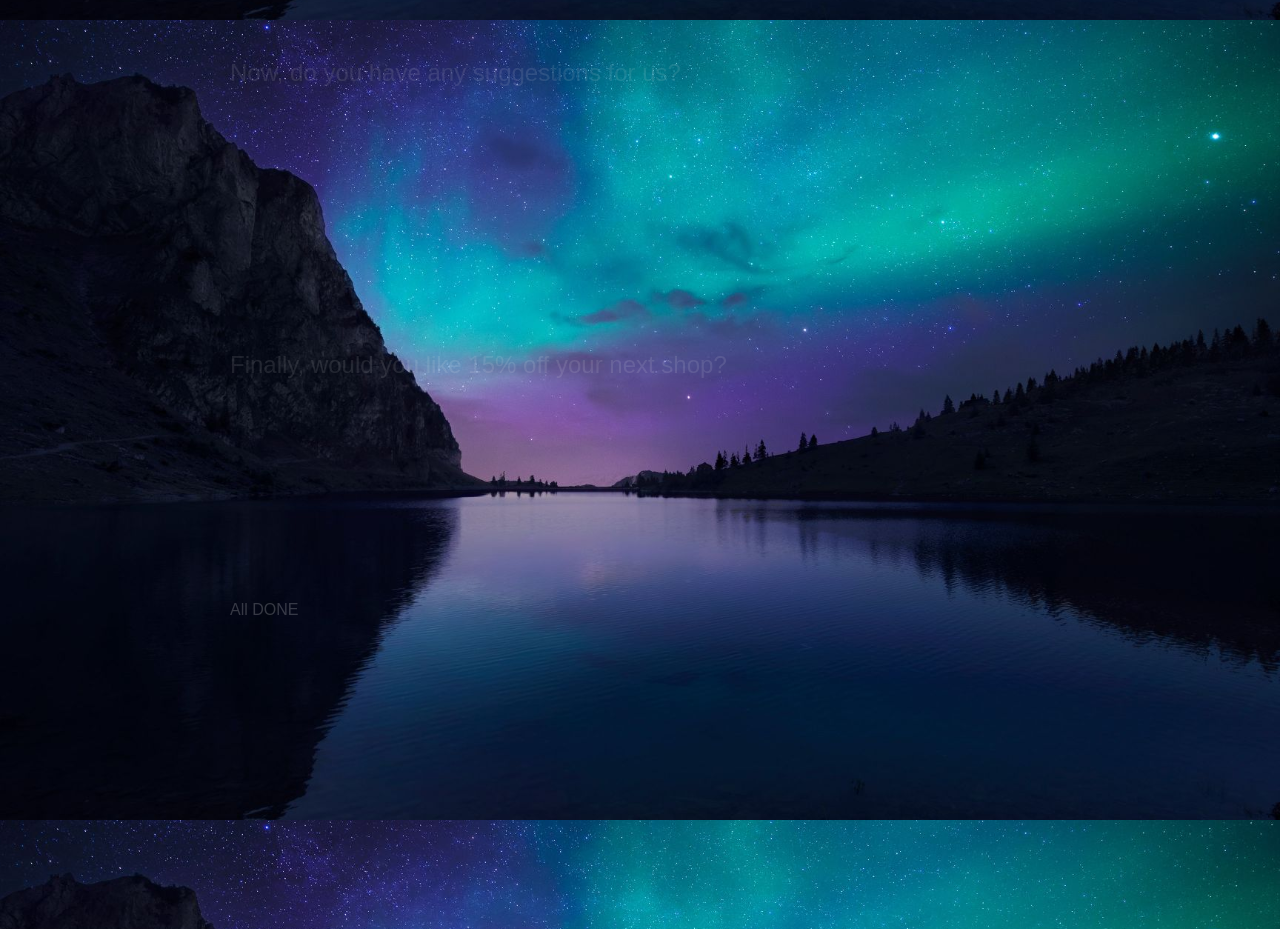
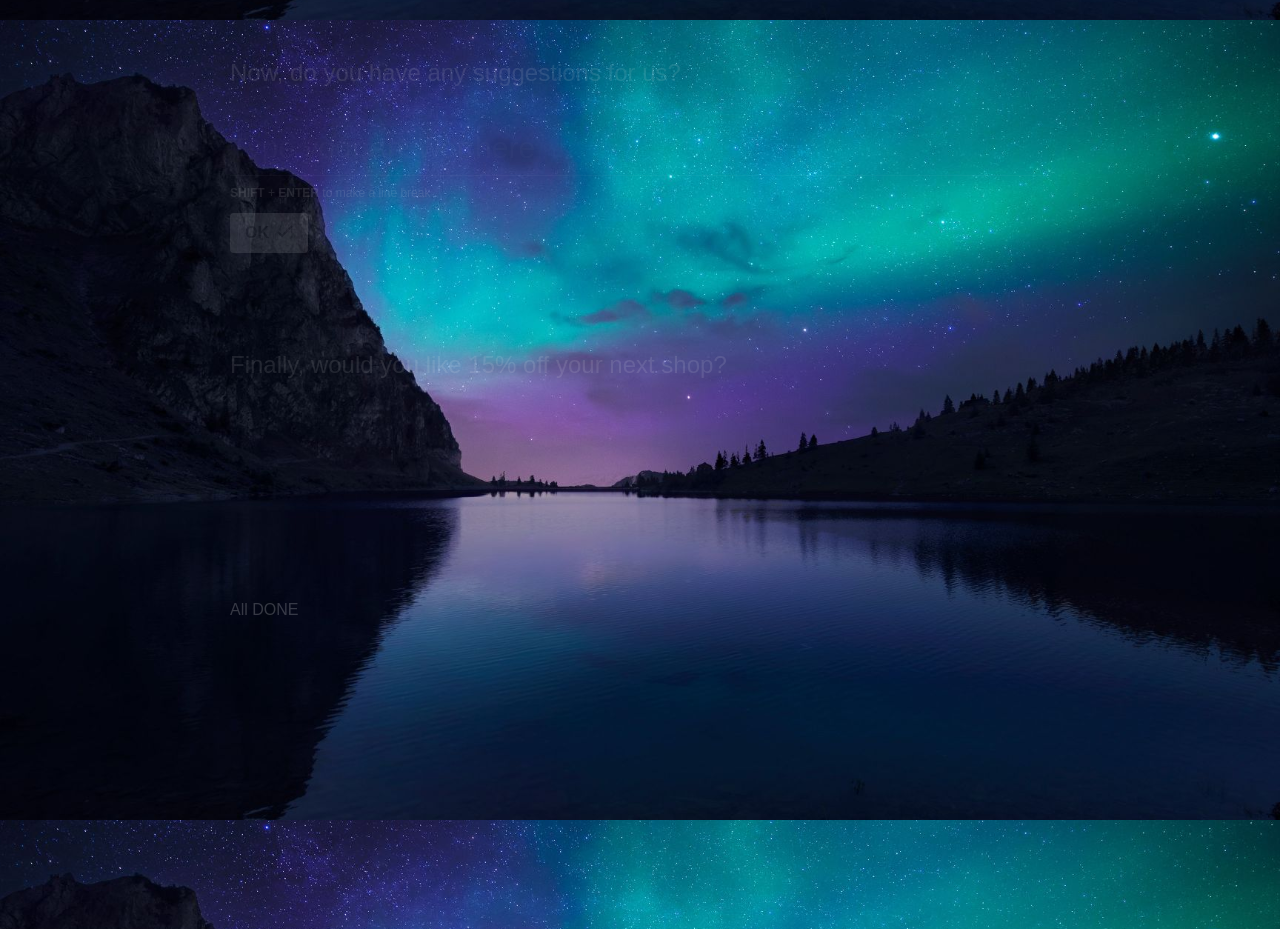
Before and after one commit to vibecode/react-feedback, a React (Create React App) app: page / in a window 1280 px wide. Shown: the part 2380-3309 px from the top of the page. Built offline with nearby package versions, Linux system fonts and the light colour scheme.

Commit message:
style feedback form

```diff
--- /dev/null
+++ b/src/components/FormFeedback.js
@@ -0,0 +1,64 @@
+import React, { PureComponent } from 'react'
+import styles from './FormFeedback.module.scss'
+
+export class FeedbackForm extends PureComponent {
+  state = {
+    answer: ''
+  }
+
+  onInputChange = ev => {
+    const { value } = ev.target
+
+    this.setState({
+      answer: value
+    })
+  }
+
+  onSubmit = ev => {
+    ev.preventDefault()
+
+    const answer = this.state.answer.trim()
+
+    this.props.submitAnswer({
+      answer,
+      answered: !!answer,
+      id: this.props.id,
+      parentId: this.props.parentId
+    })
+  }
+
+  render() {
+    return (
+      <form className={styles.form}>
+        <textarea
+          type="textarea"
+          className={styles.input}
+          onChange={this.onInputChange}
+          placeholder="Type your answer here"
+          rows="1"
+        />
+        <p className={styles.hint}>
+          <strong>SHIFT</strong> + <strong>ENTER</strong> to make a line break
+        </p>
+        <button onClick={this.onSubmit} className={styles.submit}>
+          <div className={styles.ok}>OK</div>
+          <span className={styles.svg_container}>
+            <svg
+              class="SVGInline-svg"
+              width="16"
+              height="13"
+              xmlns="http://www.w3.org/2000/svg"
+            >
+              <path
+                fillrule="nonzero"
+                d="M14.293.293l1.414 1.414L5 12.414.293 7.707l1.414-1.414L5 9.586z"
+              />
+            </svg>
+          </span>
+        </button>
+      </form>
+    )
+  }
+}
+
+export default FeedbackForm
--- /dev/null
+++ b/src/components/FormFeedback.module.scss
@@ -0,0 +1,80 @@
+.form {
+  margin-top: 32px;
+  margin-bottom: 16px;
+}
+
+.input {
+  display: block;
+  overflow-x: hidden;
+  overflow-wrap: break-word;
+  height: 46px;
+  width: 100%;
+  color: rgb(255, 255, 255);
+  background-color: transparent;
+  font-size: 30px;
+  font-weight: 200;
+  line-height: 38px;
+  overflow-wrap: break-word;
+  resize: none;
+  padding: 0px 0px 8px;
+  border-radius: 0px;
+  border-style: none;
+  transition: all 0.2s ease 0s;
+  overflow: hidden;
+  outline: none;
+
+  &::placeholder {
+    color: rgba(255, 255, 255, 0.2);
+    font-weight: 200;
+  }
+
+  &:not(:focus) {
+    box-shadow: rgba(255, 255, 255, 0.3) 0px 1px;
+  }
+}
+
+.hint {
+  font-size: 12px;
+}
+
+.submit {
+  display: flex;
+  justify-content: center;
+  align-items: center;
+  transition: all 0.2s ease;
+  position: relative;
+  font-family: inherit;
+  font-weight: 700;
+  line-height: 0;
+  cursor: pointer;
+  white-space: nowrap;
+  box-shadow: rgba(0, 0, 0, 0.1) 0px 3px 12px 0px;
+  min-height: 40px;
+  background-color: rgb(255, 255, 255);
+  color: rgb(128, 128, 128);
+  transition: background-color 0.2s ease 0s, color 0.2s ease 0s,
+    border-color 0.2s ease 0s, opacity 0.2s ease 0s;
+  outline: none;
+  border-width: 1px;
+  border-style: solid;
+  border-image: initial;
+  padding: 4px 14px 6px;
+  border-color: transparent;
+  border-radius: 4px;
+}
+
+.svg_container {
+  display: flex;
+  justify-content: center;
+  align-items: center;
+  margin-left: 8px;
+  svg {
+    display: block;
+    fill: rgb(128, 128, 128);
+    transition: fill 0.2s ease 0s;
+  }
+}
+
+.ok {
+  margin-top: 3px;
+}
--- a/src/components/Question.js
+++ b/src/components/Question.js
@@ -2,6 +2,7 @@ import React, { PureComponent } from 'react'
 import Rating from './Rating'
 import Platform from './Platform'
 import Chance from './Chance'
+import FormFeedback from './FormFeedback'
 import styles from './Question.module.scss'
 
 export class Question extends PureComponent {
@@ -52,6 +53,14 @@ export class Question extends PureComponent {
                     total={total}
                   />
                 )
+              case 'FEEDBACK':
+                return (
+                  <FormFeedback
+                    id={id}
+                    parentId={parentId}
+                    submitAnswer={this.submitAnswer}
+                  />
+                )
               default:
                 return null
             }
--- a/src/reducers/questions.js
+++ b/src/reducers/questions.js
@@ -118,8 +118,9 @@ const initialState = [
       {
         id: v4(),
         parentId: 5,
-        type: 'FORM',
-        answer: ''
+        type: 'FEEDBACK',
+        answer: '',
+        answered: false
       }
     ]
   },
@@ -130,8 +131,9 @@ const initialState = [
       {
         id: v4(),
         parentId: 6,
-        type: 'FORM',
-        answer: ''
+        type: 'EMAIL',
+        answer: '',
+        answered: false
       }
     ]
   }
```
Also changed, not shown: src/components/FeedbackForm.js (deleted).
